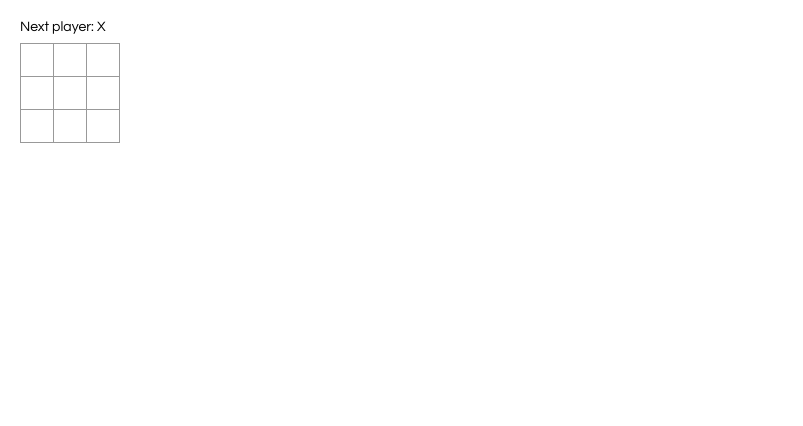
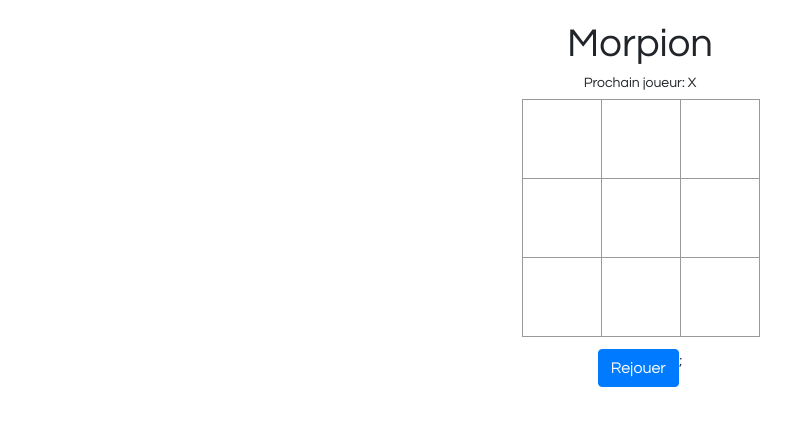
Before and after one commit to celebalane/Morpion, a React app: page / in a window 1280 px wide. Shown: the whole page, without its empty margins (0-803 px from the left). Built offline with nearby package versions, Linux system fonts and the light colour scheme.

Commit message:
fonction rejouer

```diff
--- a/public/index.html
+++ b/public/index.html
@@ -2,39 +2,19 @@
 <html lang="fr">
   <head>
     <meta charset="utf-8">
-    <meta name="viewport" content="width=device-width, initial-scale=1, shrink-to-fit=no">
+    <meta name="viewport" content="width=device-width, user-scalable=no">
     <meta name="theme-color" content="#000000">
-    <!--
-      manifest.json provides metadata used when your web app is added to the
-      homescreen on Android. See https://developers.google.com/web/fundamentals/engage-and-retain/web-app-manifest/
-    -->
+    <link rel="stylesheet" href="https://maxcdn.bootstrapcdn.com/bootstrap/4.0.0-beta.2/css/bootstrap.min.css" integrity="sha384-PsH8R72JQ3SOdhVi3uxftmaW6Vc51MKb0q5P2rRUpPvrszuE4W1povHYgTpBfshb" crossorigin="anonymous">
     <link rel="manifest" href="%PUBLIC_URL%/manifest.json">
-    <link rel="shortcut icon" href="%PUBLIC_URL%/favicon.ico">
-    <!--
-      Notice the use of %PUBLIC_URL% in the tags above.
-      It will be replaced with the URL of the `public` folder during the build.
-      Only files inside the `public` folder can be referenced from the HTML.
-
-      Unlike "/favicon.ico" or "favicon.ico", "%PUBLIC_URL%/favicon.ico" will
-      work correctly both with client-side routing and a non-root public URL.
-      Learn how to configure a non-root public URL by running `npm run build`.
-    -->
-    <title>React App</title>
+    <title>Morpion</title>
   </head>
-  <body>
+  <body class="container">
+    <header>
+      <h1 class="text-center">Morpion</h1>
+    </header>
     <noscript>
-      You need to enable JavaScript to run this app.
+      Attention! Le javascript est désactivé sur votre navigateur. Pour pouvoir jouer, merci de l'activer.
     </noscript>
-    <div id="root"></div>
-    <!--
-      This HTML file is a template.
-      If you open it directly in the browser, you will see an empty page.
-
-      You can add webfonts, meta tags, or analytics to this file.
-      The build step will place the bundled scripts into the <body> tag.
-
-      To begin the development, run `npm start` or `yarn start`.
-      To create a production bundle, use `npm run build` or `yarn build`.
-    -->
+    <div id="root" class="row justify-content-center"></div>
   </body>
 </html>
--- a/src/index.js
+++ b/src/index.js
@@ -2,7 +2,9 @@ import React from 'react';
 import ReactDOM from 'react-dom';
 import './style.css';
 
-function Square(props) {
+
+/////////////////////////////////////// Simples fonctions /////////////////////////////////////////////
+function Square(props) {  //Définition d'un bouton
   return (
     <button className="square" onClick={props.onClick}>
       {props.value}
@@ -10,8 +12,29 @@ function Square(props) {
   );
 }
 
+function calculateWinner(squares) {
+  const lines = [                        //Lignes gagnantes
+    [0, 1, 2],
+    [3, 4, 5],
+    [6, 7, 8],
+    [0, 3, 6],
+    [1, 4, 7],
+    [2, 5, 8],
+    [0, 4, 8],
+    [2, 4, 6],
+  ];
+  for (let i = 0; i < lines.length; i++) {
+    const [a, b, c] = lines[i];
+    if (squares[a] && squares[a] === squares[b] && squares[a] === squares[c]) {  //Vérification des lignes
+      return squares[a];
+    }
+  }
+  return null;
+}
+
+///////////////////////////////////////////// Components //////////////////////////////////////////////
 class Board extends React.Component {
-  constructor(props) {
+  constructor(props) {  //De base
     super(props);
     this.state = {
       squares: Array(9).fill(null),
@@ -19,19 +42,26 @@ class Board extends React.Component {
     };
   }
 
-  handleClick(i) {
+  handleClick(i) {   //Au clic
     const squares = this.state.squares.slice();
-    if (calculateWinner(squares) || squares[i]) {
+    if (calculateWinner(squares) || squares[i]) { //Evite de pouvoir rejouer la case
       return;
     }
     squares[i] = this.state.xIsNext ? 'X' : 'O';
     this.setState({
       squares: squares,
-      xIsNext: !this.state.xIsNext,
+      xIsNext: !this.state.xIsNext,    //Changement X ou O
     });
   }
 
-  renderSquare(i) {
+  handleClickReplay(){  //Réinitialisation au click bouton rejouer
+    this.setState({
+      squares : Array(9).fill(null),
+      xIsNext: true
+    });
+  }
+
+  renderSquare(i) {  //Rendu de la case (x,o,rien)
     return (
       <Square
         value={this.state.squares[i]}
@@ -40,18 +70,19 @@ class Board extends React.Component {
     );
   }
 
-  render() {
+  render() {    //Rendu du tableau de jeu
     const winner = calculateWinner(this.state.squares);
     let status;
+    let replay;
     if (winner) {
-      status = 'Winner: ' + winner;
+      status = winner + ' a gagné!';
     } else {
-      status = 'Next player: ' + (this.state.xIsNext ? 'X' : 'O');
+      status = 'Prochain joueur: ' + (this.state.xIsNext ? 'X' : 'O');
     }
 
     return (
       <div>
-        <div className="status">{status}</div>
+        <div className="status text-center">{status}</div>
         <div className="board-row">
           {this.renderSquare(0)}
           {this.renderSquare(1)}
@@ -67,50 +98,24 @@ class Board extends React.Component {
           {this.renderSquare(7)}
           {this.renderSquare(8)}
         </div>
+        <div className='text-center'>
+          <button type="button" class="btn btn-primary" onClick={()=>this.handleClickReplay()}>Rejouer</button>;
+        </div>
       </div>
     );
   }
 }
 
-class Game extends React.Component {
+class Game extends React.Component {  //Rendu contenant le jeu et passer au html
   render() {
     return (
       <div className="game">
         <div className="game-board">
           <Board />
         </div>
-        <div className="game-info">
-          <div>{/* status */}</div>
-          <ol>{/* TODO */}</ol>
-        </div>
       </div>
     );
   }
 }
 
-// ========================================
-
-ReactDOM.render(
-  <Game />,
-  document.getElementById('root')
-);
-
-function calculateWinner(squares) {
-  const lines = [
-    [0, 1, 2],
-    [3, 4, 5],
-    [6, 7, 8],
-    [0, 3, 6],
-    [1, 4, 7],
-    [2, 5, 8],
-    [0, 4, 8],
-    [2, 4, 6],
-  ];
-  for (let i = 0; i < lines.length; i++) {
-    const [a, b, c] = lines[i];
-    if (squares[a] && squares[a] === squares[b] && squares[a] === squares[c]) {
-      return squares[a];
-    }
-  }
-  return null;
-}
+ReactDOM.render(<Game />, document.getElementById('root'));  //Passage au html
--- a/src/style.css
+++ b/src/style.css
@@ -18,18 +18,18 @@ ol, ul {
 }
 
 .square {
-  background: #fff;
+  background: #ffffff;
   border: 1px solid #999;
   float: left;
-  font-size: 24px;
+  font-size: 70px;
   font-weight: bold;
   line-height: 34px;
-  height: 34px;
+  height: 80px;
   margin-right: -1px;
   margin-top: -1px;
   padding: 0;
   text-align: center;
-  width: 34px;
+  width: 80px;
 }
 
 .square:focus {
@@ -45,6 +45,6 @@ ol, ul {
   flex-direction: row;
 }
 
-.game-info {
-  margin-left: 20px;
+.btn{
+  margin-top: 5%;
 }
```
